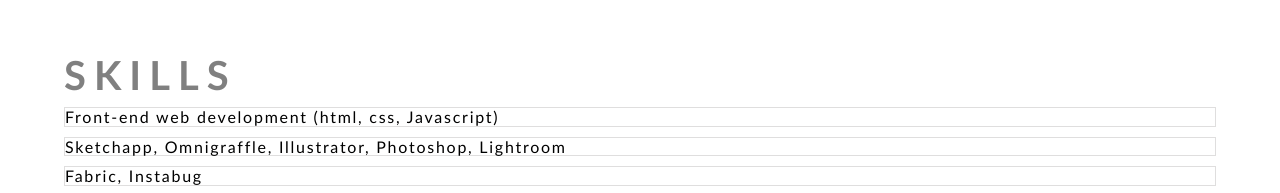
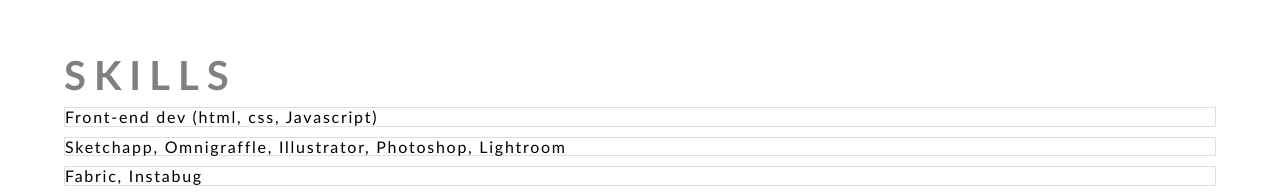
Before and after one commit to mistersuuns/cv, a plain HTML site: page index.html in a window 1280 px wide. Shown: the part 109-302 px from the top of the page. Drawn offline with nearby package versions, Linux system fonts and the light colour scheme.

Commit message:
front-end dev

```diff
--- a/index.html
+++ b/index.html
@@ -58,7 +58,7 @@
         <div class="row" id="row">
             <div class="col" id="col">
                 <h1 id="skills">SKILLS</h1>
-                <div id="line">Front-end web development (html, css, Javascript)</div>
+                <div id="line">Front-end dev (html, css, Javascript)</div>
                 <div id="line">Sketchapp, Omnigraffle, Illustrator, Photoshop, Lightroom</div>
                 <div id="line">Fabric, Instabug</div>
                 <div id="line">Systems analysis</div>
```
